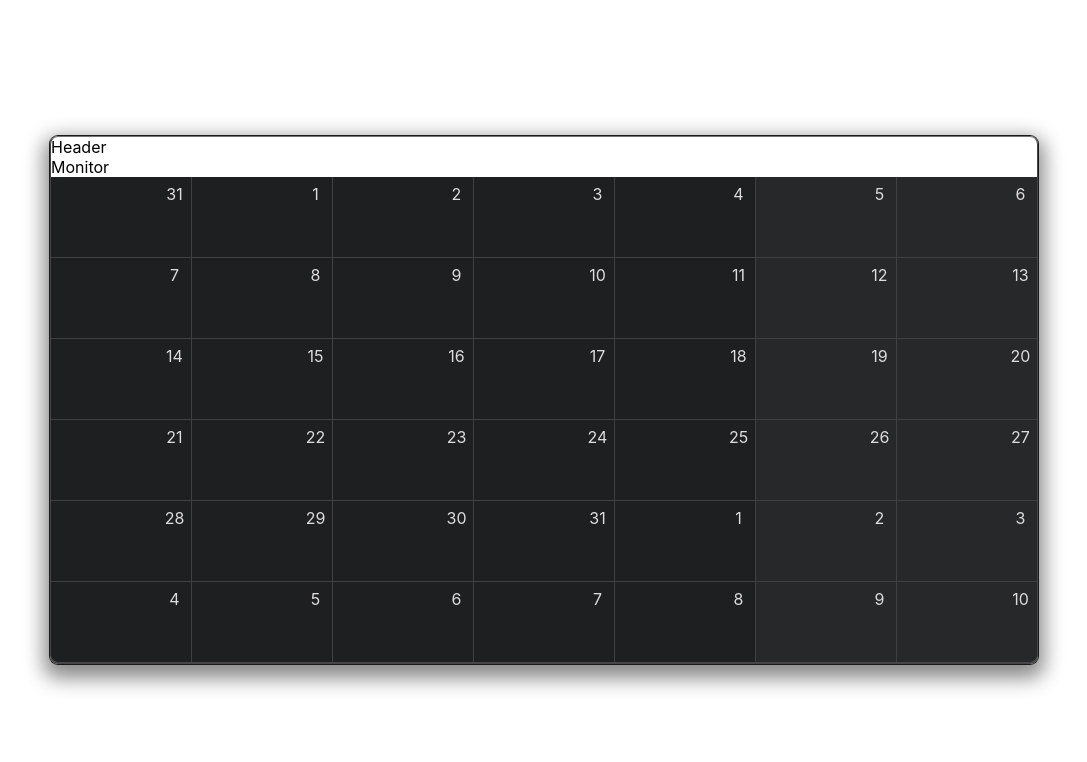
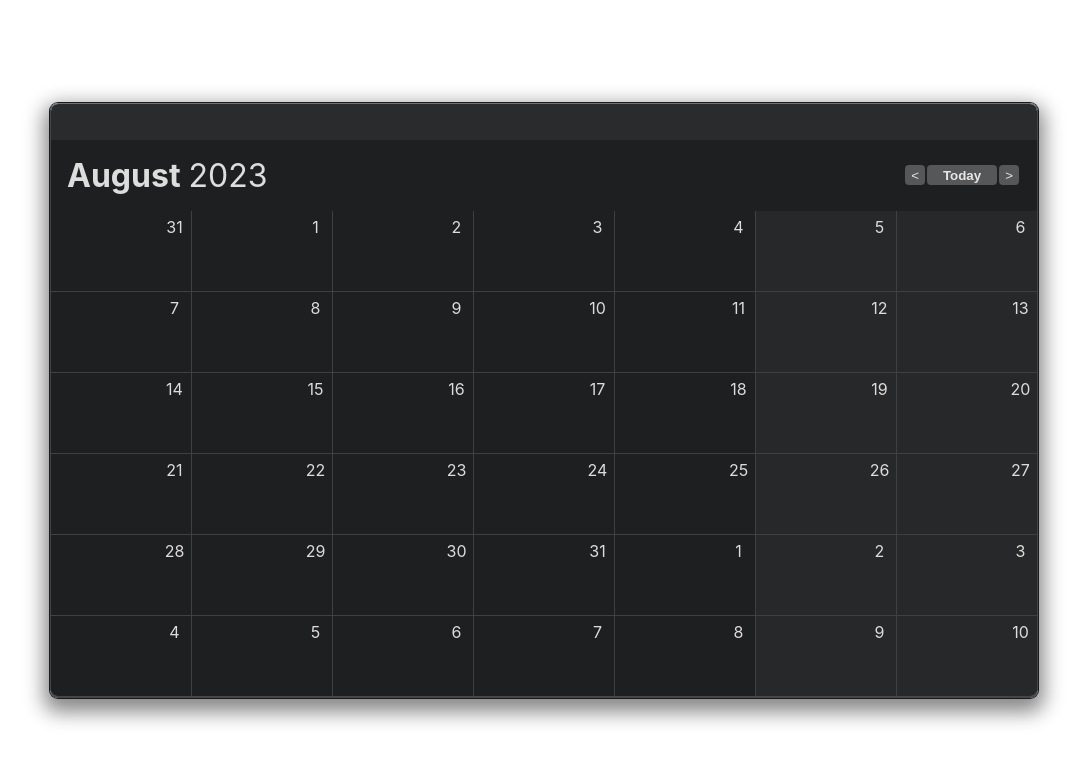
Before and after one commit to Taras21071988/calendar_year, a React (Create React App) app: page / in a window 1280 px wide. Shown: the top 762 px of the page, without its empty margins (96-1183 px from the left). Built offline with nearby package versions, Linux system fonts and the light colour scheme.

Commit message:
implemented getting the current month, year and  date using the moments library,   and dynamically displaying this data

```diff
--- a/src/components/App/index.js
+++ b/src/components/App/index.js
@@ -12,17 +12,18 @@ const ShadowWrapper = styled.div`
   border-left: 1px solid #464648;
   border-right: 1px solid #464648;
   border-bottom: 2px solid #464648;
-  box-shadow: 0 0 0 1px #1a1a1a, 0 8px 20px 6px #888
+  box-shadow: 0 0 0 1px #1a1a1a, 0 8px 20px 6px #888;
 `;
 
 function App() {
   moment.updateLocale("en", { week: { dow: 1 } });
-  const startDay = moment().startOf("month").startOf("week");
+  const today = moment();
+  const startDay = today.clone().startOf("month").startOf("week");
 
   return (
     <ShadowWrapper>
       <Header />
-      <Monitor />
+      <Monitor today={today} />
       <CalendarGrid startDay={startDay} />
     </ShadowWrapper>
   );
--- a/src/components/Header/index.js
+++ b/src/components/Header/index.js
@@ -1,7 +1,12 @@
 import React from "react";
+import { styled } from "styled-components";
 
+const DivWrapper = styled.div`
+  background-color: #2a2b2d;
+  height: 36px;
+`;
 const Header = () => {
-  return <div>Header</div>;
+  return <DivWrapper></DivWrapper>;
 };
 
 export { Header };
--- a/src/components/Monitor/index.js
+++ b/src/components/Monitor/index.js
@@ -1,7 +1,54 @@
 import React from "react";
+import { styled } from "styled-components";
 
-const Monitor = () => {
-  return <div>Monitor</div>;
+const Wrapper = styled.div`
+  display: flex;
+  justify-content: space-between;
+  align-items: center;
+  background-color: #1e1f21;
+  color: #dcdddd;
+  padding: 16px;
+`;
+const TextWrapper = styled.span`
+  font-size: 32px;
+`;
+const TitleWrapper = styled(TextWrapper)`
+  font-weight: 700;
+  margin-right: 8px;
+`;
+const ButtonsWrapper = styled.div`
+  display:flex;
+  align-items:center;
+
+`
+const ButtonWrapper = styled.button`
+  border: unset;
+  background-color: #565759;
+  height: 20px;
+  margin-right: 2px;
+  border-radius: 4px;
+  color: #e6e6e6;
+`;
+const TodayButton = styled(ButtonWrapper)`
+  font-weight: 700;
+  padding-right: 16px;
+  padding-left: 16px;
+`;
+
+const Monitor = ({ today }) => {
+  return (
+    <Wrapper>
+      <div>
+        <TitleWrapper>{today.format('MMMM')}</TitleWrapper>
+        <TextWrapper>{today.format('YYYY')} </TextWrapper>
+      </div>
+      <ButtonsWrapper>
+        <ButtonWrapper> &lt; </ButtonWrapper>
+        <TodayButton>Today</TodayButton>
+        <ButtonWrapper> &gt; </ButtonWrapper>
+      </ButtonsWrapper>
+    </Wrapper>
+  );
 };
 
 export { Monitor };
```
